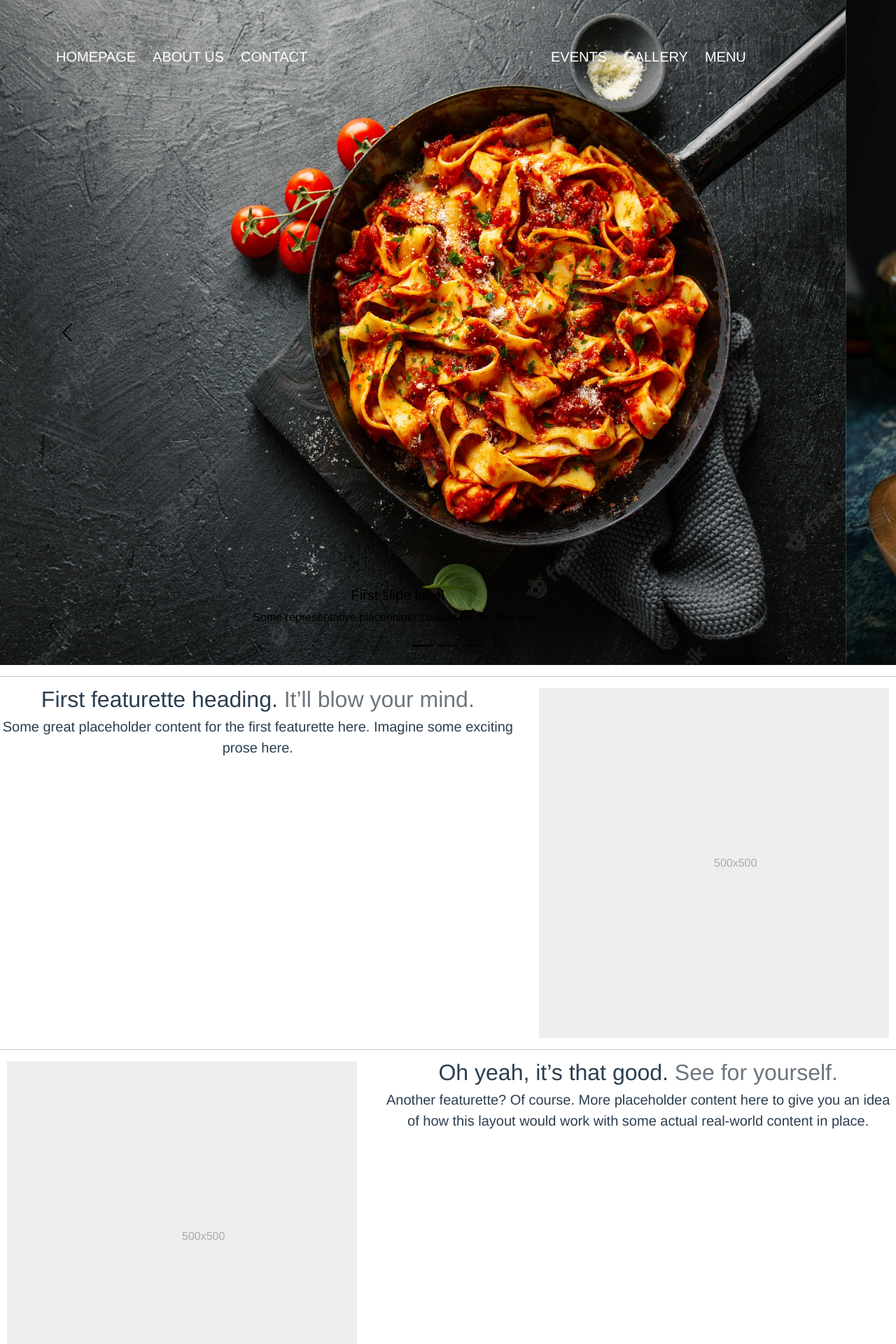
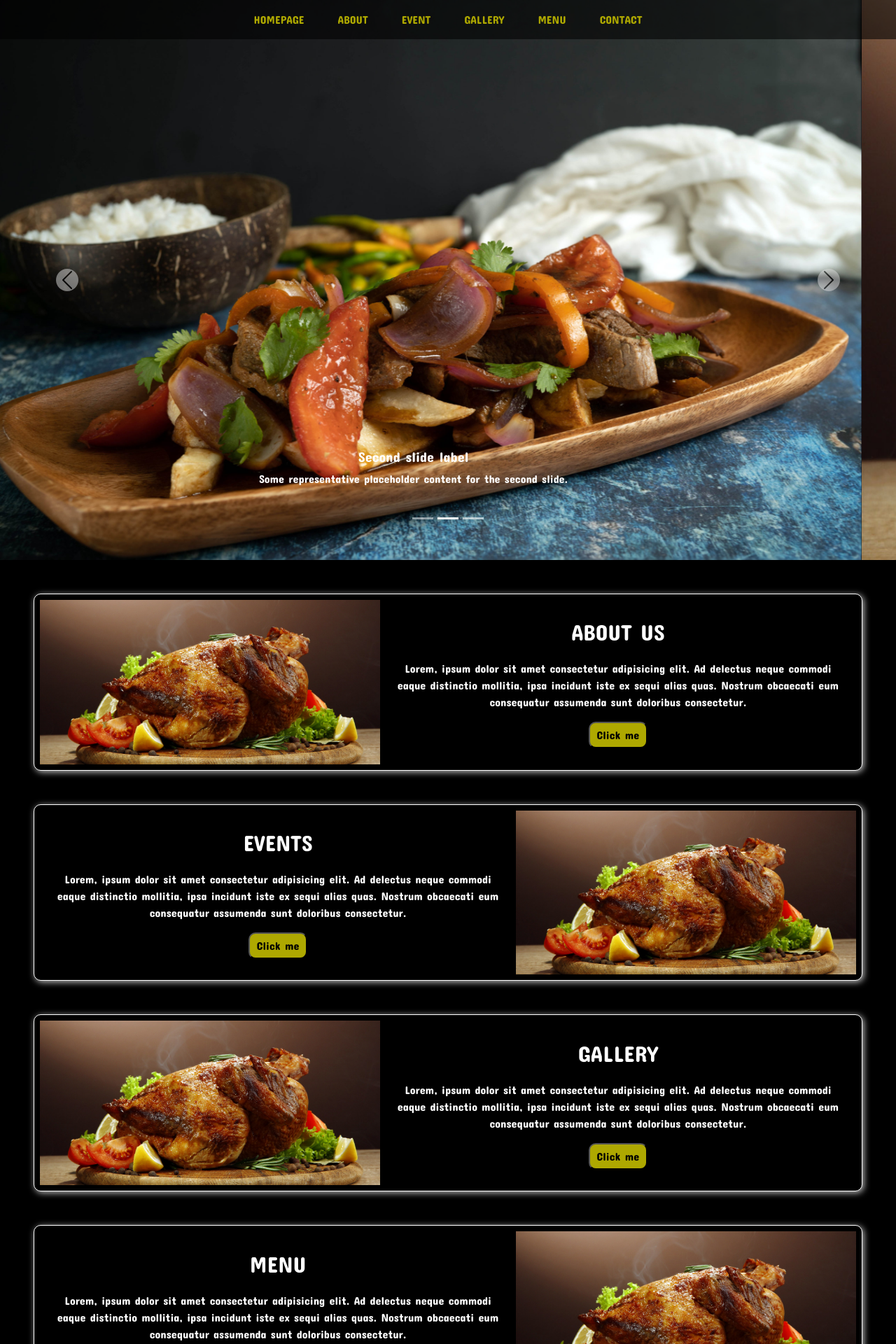
Before and after one commit to kenyichavez/RestauranteVue2, a Vue app: page /#/ in a window 1280 px wide. Shown: the top 1920 px of the page at 70% size. Built offline with nearby package versions, Linux system fonts and the light colour scheme.

Commit message:
finalizacion de home

```diff
--- a/public/index.html
+++ b/public/index.html
@@ -6,6 +6,7 @@
     <meta name="viewport" content="width=device-width,initial-scale=1.0">
     <link rel="icon" href="<%= BASE_URL %>favicon.ico">
     <title><%= htmlWebpackPlugin.options.title %></title>
+    <script src="https://kit.fontawesome.com/255fe2af95.js" crossorigin="anonymous"></script>
   </head>
   <body>
     <noscript>
--- a/src/App.vue
+++ b/src/App.vue
@@ -1,30 +1,27 @@
 <template>
   <div id="app">
-
-       <NavPrincipal></NavPrincipal>
+    <Navbar></Navbar>
     <router-view/>
   </div>
 </template>
 <script>
-import NavPrincipal from '@/views/NavbarView/NavPrincipal'
+import Navbar from '@/components/Navbar.vue'
 export default {
   name: 'App',
   components: {
-   NavPrincipal
+    Navbar,
   }
 }
 </script>
 
 <style>
-#app {
-  font-family: Avenir, Helvetica, Arial, sans-serif;
-  -webkit-font-smoothing: antialiased;
-  -moz-osx-font-smoothing: grayscale;
-  text-align: center;
-  color: #2c3e50;
+@import url('https://fonts.googleapis.com/css2?family=Concert+One&display=swap');
+
+:root{
+  --buttonPrimario: rgb(255, 247, 0);
+  --buttonSecundario: rgb(174, 168, 0);
 }
-
-
-
-
+*{
+  font-family: 'Concert One', cursive;
+}
 </style>
--- a/src/components/Carrousel.vue
+++ b/src/components/Carrousel.vue
@@ -1,40 +1,40 @@
 <template>
 <div class="carr">
-  <div id="carouselExampleDark" class="carousel carousel-dark slide" data-bs-ride="carousel" style="height:950px">
-  <div class="carousel-indicators" >
+  <div id="carouselExampleDark" class="carousel carousel-dark slide" data-bs-ride="carousel">
+  <div class="carousel-indicators mb-5" >
     <button type="button" data-bs-target="#carouselExampleDark" data-bs-slide-to="0" class="active" aria-current="true" aria-label="Slide 1"></button>
     <button type="button" data-bs-target="#carouselExampleDark" data-bs-slide-to="1" aria-label="Slide 2"></button>
     <button type="button" data-bs-target="#carouselExampleDark" data-bs-slide-to="2" aria-label="Slide 3"></button>
   </div>
-  <div class="carousel-inner" style="height:950px">
-    <div class="carousel-item active" data-bs-interval="5000" >
-      <img src="@/assets/fideos.jpg" class="d-block w-100" alt="..." style="height:950px">
-      <div class="carousel-caption d-none d-md-block">
+  <div class="carousel-inner">
+    <div class="carousel-item active" data-bs-interval="3000" >
+      <img src="@/assets/fideos.jpg" class="img-fluid" alt="...">
+      <div class="carousel-caption d-md-block mb-5">
         <h5>First slide label</h5>
         <p>Some representative placeholder content for the first slide.</p>
       </div>
     </div>
-    <div class="carousel-item" data-bs-interval="1000" >
-      <img src="@/assets/lomo-saltado.jpg" class="d-block w-100" alt="..." style="height:950px">
-      <div class="carousel-caption d-none d-md-block">
+    <div class="carousel-item" data-bs-interval="2000" >
+      <img src="@/assets/lomo-saltado.jpg" class="img-fluid" alt="...">
+      <div class="carousel-caption d-md-block mb-5">
         <h5>Second slide label</h5>
         <p>Some representative placeholder content for the second slide.</p>
       </div>
     </div>
     <div class="carousel-item" >
-      <img src="@/assets/pollo-brasa.jpg" class="d-block w-100" alt="..." style="height:950px">
-      <div class="carousel-caption d-none d-md-block">
+      <img src="@/assets/pollo-brasa.jpg" class="img-fluid" alt="...">
+      <div class="carousel-caption d-md-block mb-5">
         <h5>Third slide label</h5>
         <p>Some representative placeholder content for the third slide.</p>
       </div>
     </div>
   </div>
-  <button class="carousel-control-prev" type="button" data-bs-target="#carouselExampleDark" data-bs-slide="prev">
-    <span class="carousel-control-prev-icon" aria-hidden="true"></span>
+  <button class="carousel-control-prev " type="button" data-bs-target="#carouselExampleDark" data-bs-slide="prev">
+    <span class="carousel-control-prev-icon bg-dark rounded-circle" aria-hidden="true"></span>
     <span class="visually-hidden">Previous</span>
   </button>
   <button class="carousel-control-next" type="button" data-bs-target="#carouselExampleDark" data-bs-slide="next">
-    <span class="carousel-control-next-icon" aria-hidden="true"></span>
+    <span class="carousel-control-next-icon bg-dark rounded-circle" aria-hidden="true"></span>
     <span class="visually-hidden">Next</span>
   </button>
 </div>
@@ -52,5 +52,14 @@ export default {
 
 <!-- Add "scoped" attribute to limit CSS to this component only -->
 <style scoped>
-
+*{
+  color: rgb(255, 255, 255);
+}
+img{
+  height:100vh;
+  width:100vw;
+}
+.carousel-dark .carousel-indicators [data-bs-target]{
+  background-color: #fff;
+}
 </style>
--- /dev/null
+++ b/src/components/Footer.vue
@@ -0,0 +1,53 @@
+<template>
+    <div>
+    <footer class="row d-flex flex-wrap justify-content-center align-items-center mx-5 border-top border-white ">
+    <div class="col-md-7 my-3 d-flex justify-content-evenly align-items-center">
+      <div class=""><a href="#"><i class="fa-brands fa-whatsapp icon"></i></a></div>
+      <div class=""><a href="#"><i class="fa-brands fa-facebook icon"></i></a></div>
+      <div class=""><a href="#"><i class="fa-brands fa-instagram icon"></i></a></div>
+    </div>
+    <div class="col-md-4 my-3 text-center">
+      <span class="ml-5"> &copy; 2022 Carlos Company, Inc </span>
+    </div>
+
+  </footer>
+    </div>
+</template>
+
+<script>
+export default {
+    name: 'RestauranteVue2Footer',
+
+    data() {
+        return {
+
+        };
+    },
+
+    mounted() {
+
+    },
+
+    methods: {
+
+    },
+};
+</script>
+
+<style scoped>
+footer{
+  background-color: black;
+}
+.icon{
+  font-size: 2rem;
+  color:var(--buttonSecundario);
+  transition: transform .2s;
+}
+.icon:hover{
+  color: var(--buttonPrimario);
+  -ms-transform: scale(1.5); /* IE 9 */
+  -webkit-transform: scale(1.5); /* Safari 3-8 */
+  transform: scale(1.5);
+}
+
+</style>
--- /dev/null
+++ b/src/components/Navbar.vue
@@ -0,0 +1,95 @@
+<template>
+    <div class="navpri">
+
+<nav class="navbar navbar-expand-md fixed-top">
+  <div class="container-fluid">
+    <button class="navbar-toggler" type="button" data-bs-toggle="offcanvas" data-bs-target="#offcanvasNavbar" aria-controls="offcanvasNavbar">
+      <span class="navbar-toggler-icon bg-white"><i class="fa-solid fa-bars mt-1"></i></span>
+    </button>
+    <div class="offcanvas offcanvas-start" tabindex="-1" id="offcanvasNavbar" aria-labelledby="offcanvasNavbarLabel">
+      <div class="offcanvas-header">
+        <h5 class="offcanvas-title text-white" id="offcanvasNavbarLabel">POLLERIA</h5>
+        <button type="button" class="btn-close bg-white" data-bs-dismiss="offcanvas" aria-label="Close"><i class="fa-solid fa-circle-xmark"></i></button>
+
+      </div>
+      <div class="offcanvas-body">
+        <div class="navbar-nav ">
+        <router-link to="/" class="nav-link mx-3">HOMEPAGE</router-link>
+        <router-link to="/about" class="nav-link mx-3">ABOUT</router-link>
+        <router-link to="/event" class="nav-link mx-3">EVENT</router-link>
+        <router-link to="/gallery" class="nav-link mx-3">GALLERY</router-link>
+        <router-link to="/menu" class="nav-link mx-3">MENU</router-link>
+        <router-link to="/contact" class="nav-link mx-3">CONTACT</router-link>
+      </div>
+      </div>
+    </div>
+  </div>
+</nav>
+    </div>
+</template>
+
+<script>
+export default {
+    name: 'Navbar',
+
+    data() {
+        return {
+
+        };
+    },
+
+    mounted() {
+
+    },
+
+    methods: {
+
+    },
+};
+</script>
+
+<style scoped>
+*{
+  display: flex;
+  justify-content: center;
+}
+.navbar{
+    background-color: rgba(0, 0, 0, 0.567) !important;
+    width: 100%;
+}
+.nav-link{
+    color:var(--buttonSecundario);
+    transition: transform .2s;
+}
+.nav-link:hover{
+    color:var(--buttonPrimario);
+    -ms-transform: scale(1.3); /* IE 9 */
+  -webkit-transform: scale(1.3); /* Safari 3-8 */
+  transform: scale(1.3);
+}
+.navbar-toggler{
+    background-color: rgba(0, 0, 0, 0.567) !important;
+    border: none !important;
+    margin: 0;
+    padding: 0;
+}
+
+@media screen and (max-width:768px) {
+*{
+  display: block;
+  background:none !important;
+}
+.container-fluid{
+    background:none !important;
+
+}
+.navbar-nav{
+    background:none !important;
+}
+.offcanvas {
+    width: 200px;
+    height: 350px;
+    background-color: rgba(0, 0, 0, 0.567) !important;
+}
+}
+</style>
--- a/src/components/Navbars/Navbar1.vue
+++ /dev/null
@@ -1,76 +0,0 @@
-<template>
-  <div class="conten d-flex">
-    <div style="z-index: 1000" class="opaco positon-absolute">
-      <div class="container-nav position-absolute">
-        <div class="container ml-auto mr-auto position-relative">
-          <router-link to="/" class="navbar-brand text-white px-1"
-            >HOMEPAGE</router-link
-          >
-
-          <router-link to="/About" class="navbar-brand text-white px-1"
-            >ABOUT US</router-link
-          >
-
-          <router-link to="/Contact" class="navbar-brand text-white px-1"
-            >CONTACT
-          </router-link>
-        </div>
-      </div>
-    </div>
-
-    <div>
-      <Navbar2/>
-    </div>
-  </div>
-</template>
-
-<script>
-import Navbar2 from '@/components/Navbars/Navbar2'
-
-export default {
-  name: "Navbar1",
-  components: {
-    Navbar2,
-
-  },
-
-  data() {
-    return {};
-  },
-
-  mounted() {},
-
-  methods: {},
-};
-</script>
-
-<style scoped>
-.opaco {
-  width: 50%;
-  background: linear-gradient(rgba(0, 0, 0, 0.3), rgba(0, 0, 0, 0.3));
-
-}
-.conten {
-  width: 100%;
-  position: absolute;
-  z-index: 1000;
-}
-.container-nav {
-  float: left;
-  margin-left: 5%;
-  width: 30%;
-  z-index: 1000;
-  height: 5vh;
-  padding: 2px 0 2px 0px;
-  margin-top: 5%;
-}
-.title{
-
-    width: 100%;
-    margin-left: auto;
-    margin-right: auto;
-    margin-top: 35%;
-    height: 50vh;
-
-}
-</style>
--- a/src/components/Navbars/Navbar2.vue
+++ /dev/null
@@ -1,55 +0,0 @@
-<template>
-
-         <div class="container-nav2 position-absolute">
-        <div class="container ml-auto mr-auto position-relative">
-          <router-link to="/event" class="navbar-brand text-white px-1"
-            >EVENTS</router-link
-          >
-
-          <router-link to="/gallery" class="navbar-brand text-white px-1"
-            >GALLERY</router-link
-          >
-
-          <router-link to="/menu" class="navbar-brand text-white px-1"
-            >MENU
-          </router-link>
-
-        </div>
-      </div>
-
-</template>
-
-<script>
-export default {
-    name: 'RestauranteVue2Navbar2',
-
-    data() {
-        return {
-
-        };
-    },
-
-    mounted() {
-
-    },
-
-    methods: {
-
-    },
-};
-</script>
-
-<style  scoped>
-
-.container-nav2 {
-  float: right;
-
-  margin-left: 8%;
-  width: 30%;
-  z-index: 1000;
-  height: 5vh;
-  padding: 2px 0 2px 0px;
-  margin-top: 5%;
-  color: white;
-}
-</style>
--- a/src/views/HomeView/Home.vue
+++ b/src/views/HomeView/Home.vue
@@ -1,59 +1,115 @@
 <template>
-  <div >
-
-    <Carrousel />
-    <hr class="featurette-divider">
-
-    <div class="row featurette">
-      <div class="col-md-7">
-        <h2 class="featurette-heading fw-normal lh-1">First featurette heading. <span class="text-muted">It’ll blow your mind.</span></h2>
-        <p class="lead">Some great placeholder content for the first featurette here. Imagine some exciting prose here.</p>
+  <div>
+    <Carrousel></Carrousel>
+    <div class="caja-home row m-5 p-2 ">
+      <div class="col-md-5 p-0 order-md-1 d-flex justify-content-center align-items-center">
+        <img src="@/assets/pollo-brasa.jpg" class="img-fluid" alt="" />
       </div>
-      <div class="col-md-5">
-        <svg class="bd-placeholder-img bd-placeholder-img-lg featurette-image img-fluid mx-auto" width="500" height="500" xmlns="http://www.w3.org/2000/svg" role="img" aria-label="Placeholder: 500x500" preserveAspectRatio="xMidYMid slice" focusable="false"><title>Placeholder</title><rect width="100%" height="100%" fill="#eee"/><text x="50%" y="50%" fill="#aaa" dy=".3em">500x500</text></svg>
-
+      <div class="col-md-7 px-3 order-md-2 text-center d-flex flex-column justify-content-center align-items-center ">
+        <p class="titulo">
+          ABOUT US
+        </p>
+        <p class="texto">
+          Lorem, ipsum dolor sit amet consectetur adipisicing elit. Ad delectus
+          neque commodi eaque distinctio mollitia, ipsa incidunt iste ex sequi
+          alias quas. Nostrum obcaecati eum consequatur assumenda sunt doloribus
+          consectetur.
+        </p>
+        <button class="button"> Click me </button>
       </div>
     </div>
-
-    <hr class="featurette-divider">
-
-    <div class="row featurette">
-      <div class="col-md-7 order-md-2">
-        <h2 class="featurette-heading fw-normal lh-1">Oh yeah, it’s that good. <span class="text-muted">See for yourself.</span></h2>
-        <p class="lead">Another featurette? Of course. More placeholder content here to give you an idea of how this layout would work with some actual real-world content in place.</p>
+    <div class="caja-home row m-5 p-2 ">
+      <div class="col-md-5 p-0 order-md-2">
+        <img src="@/assets/pollo-brasa.jpg" class="img-fluid" alt="" />
       </div>
-      <div class="col-md-5 order-md-1">
-        <svg class="bd-placeholder-img bd-placeholder-img-lg featurette-image img-fluid mx-auto" width="500" height="500" xmlns="http://www.w3.org/2000/svg" role="img" aria-label="Placeholder: 500x500" preserveAspectRatio="xMidYMid slice" focusable="false"><title>Placeholder</title><rect width="100%" height="100%" fill="#eee"/><text x="50%" y="50%" fill="#aaa" dy=".3em">500x500</text></svg>
-
+      <div class="col-md-7 px-3 order-md-1 text-center d-flex flex-column justify-content-center align-items-center">
+        <p class="titulo ">
+          EVENTS
+        </p>
+        <p class="texto">
+          Lorem, ipsum dolor sit amet consectetur adipisicing elit. Ad delectus
+          neque commodi eaque distinctio mollitia, ipsa incidunt iste ex sequi
+          alias quas. Nostrum obcaecati eum consequatur assumenda sunt doloribus
+          consectetur.
+        </p>
+        <button class="button"> Click me </button>
       </div>
     </div>
-
-    <hr class="featurette-divider">
-
-    <div class="row featurette">
-      <div class="col-md-7">
-        <h2 class="featurette-heading fw-normal lh-1">And lastly, this one. <span class="text-muted">Checkmate.</span></h2>
-        <p class="lead">And yes, this is the last block of representative placeholder content. Again, not really intended to be actually read, simply here to give you a better view of what this would look like with some actual content. Your content.</p>
+    <div class="caja-home row m-5 p-2 ">
+      <div class="col-md-5 p-0 order-md-1">
+        <img src="@/assets/pollo-brasa.jpg" class="img-fluid" alt="" />
       </div>
-      <div class="col-md-5">
-        <svg class="bd-placeholder-img bd-placeholder-img-lg featurette-image img-fluid mx-auto" width="500" height="500" xmlns="http://www.w3.org/2000/svg" role="img" aria-label="Placeholder: 500x500" preserveAspectRatio="xMidYMid slice" focusable="false"><title>Placeholder</title><rect width="100%" height="100%" fill="#eee"/><text x="50%" y="50%" fill="#aaa" dy=".3em">500x500</text></svg>
-
+      <div class="col-md-7 px-3 order-md-2 text-center d-flex flex-column justify-content-center align-items-center">
+        <p class="titulo ">
+          GALLERY
+        </p>
+        <p class="texto">
+          Lorem, ipsum dolor sit amet consectetur adipisicing elit. Ad delectus
+          neque commodi eaque distinctio mollitia, ipsa incidunt iste ex sequi
+          alias quas. Nostrum obcaecati eum consequatur assumenda sunt doloribus
+          consectetur.
+        </p>
+        <button class="button"> Click me </button>
       </div>
     </div>
-
-    <hr class="featurette-divider">
+    <div class="caja-home row m-5 p-2 ">
+      <div class="col-md-5 p-0 order-md-2">
+        <img src="@/assets/pollo-brasa.jpg" class="img-fluid" alt="" />
+      </div>
+      <div class="col-md-7 px-3 order-md-1 text-center d-flex flex-column justify-content-center align-items-center">
+        <p class="titulo ">
+          MENU
+        </p>
+        <p class="texto text-center">
+          Lorem, ipsum dolor sit amet consectetur adipisicing elit. Ad delectus
+          neque commodi eaque distinctio mollitia, ipsa incidunt iste ex sequi
+          alias quas. Nostrum obcaecati eum consequatur assumenda sunt doloribus
+          consectetur.
+        </p>
+        <button class="button"> Click me </button>
+      </div>
+    </div>
+  <Footer></Footer>
   </div>
 </template>
 
 <script>
-// @ is an alias to /src
-import Carrousel from '@/components/Carrousel.vue'
+import Footer from "@/components/Footer.vue";
+import Carrousel from "@/components/Carrousel.vue";
 
 export default {
-  name: 'HomeView',
+  name: "HomeView",
   components: {
-    Carrousel,
+    Footer,
+    Carrousel
+},
+};
+</script>
+<style scoped>
+*{
+  background: rgb(0, 0, 0);
+  color: #fff;
+}
 
-  }
+.button{
+  background-color: var(--buttonSecundario);
+  color: #000;
+  border-radius: 10px;
+  padding: 5px 10px;
 }
-</script>
+.button:hover{
+  background-color: var(--buttonPrimario)
+}
+.caja-home{
+  border: 1px solid rgb(255, 255, 255) !important;
+  border-radius: 10px;
+  box-shadow: 2px 2px 10px rgb(191, 191, 191);
+}
+
+.titulo{
+  font-size: 2em;
+}
+.texto{
+  font-size: 1em;
+}
+</style>
--- a/src/views/NavbarView/NavPrincipal.vue
+++ /dev/null
@@ -1,32 +0,0 @@
-<template>
-    <div>
-        <Nav1/>
-    </div>
-</template>
-
-<script>
-import Nav1 from '@/components/Navbars/Navbar1.vue'
-export default {
-    name: 'NavPrincipal',
-    components:{
-        Nav1
-    },
-    data() {
-        return {
-
-        };
-    },
-
-    mounted() {
-
-    },
-
-    methods: {
-
-    },
-};
-</script>
-
-<style lang="scss" scoped>
-
-</style>
```
Also changed, not shown: src/assets/pollo-brasa.jpg, 1 other file (tests, documents, lock files or other folders).
